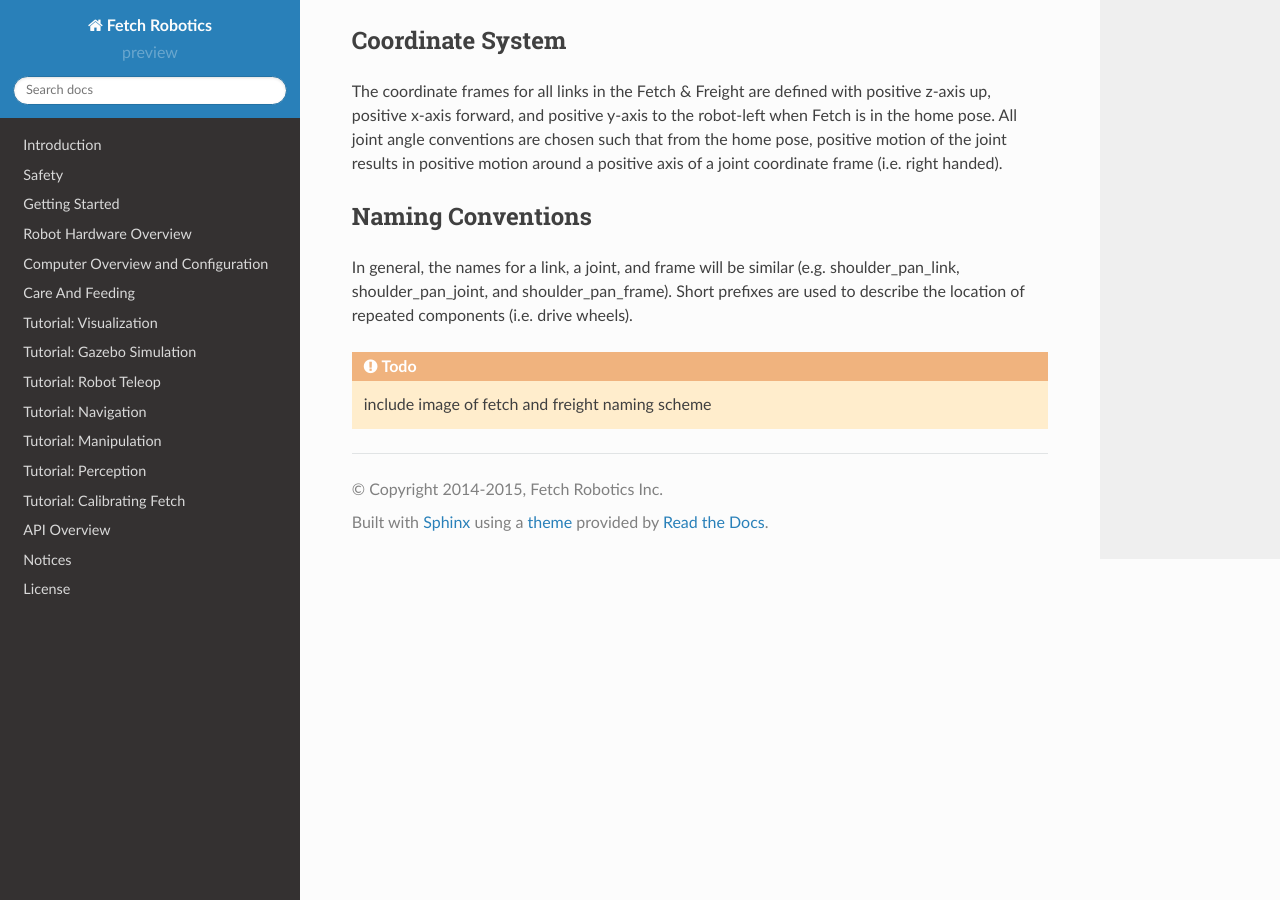
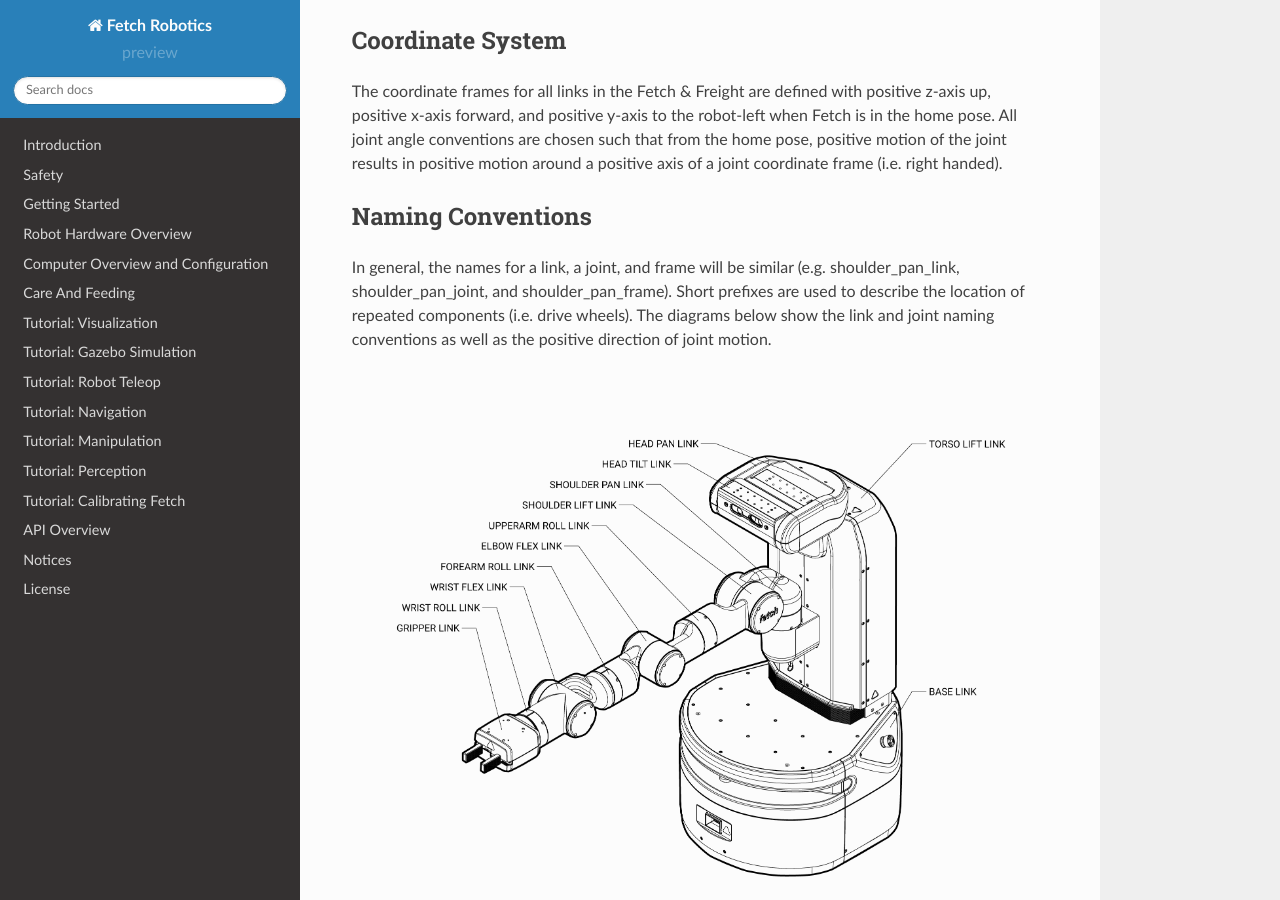
Before and after one commit to fetchrobotics/docs, a Sphinx documentation site: the page built from source/mechanism_terminology.rst, in a window 1280 px wide and 900 px high, scrolled down 1032 px. Built offline with Sphinx 7.4.7 and the Read the Docs theme 2.0.0, drawn with Linux system fonts in a browser that asks for light colours.

Commit message:
adding many of the missing figures, adding numbering to access panel image, fixing typos, and adding tables

```diff
--- a/source/mechanism_terminology.rst
+++ b/source/mechanism_terminology.rst
@@ -69,6 +69,16 @@
 In general, the names for a link, a joint, and frame will be similar
 (e.g. shoulder_pan_link, shoulder_pan_joint, and
 shoulder_pan_frame). Short prefixes are used to describe the location
-of repeated components (i.e. drive wheels).
+of repeated components (i.e. drive wheels). The diagrams below show
+the link and joint naming conventions as well as the positive
+direction of joint motion.
 
-.. TODO:: include image of fetch and freight naming scheme
+.. figure:: _static/fetch_link_names.png
+   :width: 100%
+   :align: center
+   :figclass: align-centered
+
+.. figure:: _static/fetch_joint_names.png
+   :width: 100%
+   :align: center
+   :figclass: align-centered
--- a/source/safety.rst
+++ b/source/safety.rst
@@ -14,7 +14,7 @@
 
 When operating Fetch & Freight R&D robots users should always be
 conscious of safety. Remember the robots are heavy pieces of equipment
-and moving parts. As the robots travel through an environment they can
+and have moving parts. As the robots travel through an environment they can
 carry and manipulate a wide variety of objects. Since the Fetch &
 Freight R&D robots are for applications development, their moves and
 actions may not be entirely predictable. Both the Fetch & Freight
@@ -90,7 +90,7 @@
 
 \
 
-* Make sure that the power cord is in good condition. Cord insulation must be intact with no crack or deterioration. Both connectors should be undamaged. If the power supply is damaged in anyway, it should be discarded and replaces with a new one from Fetch Robotics.
+* Make sure that the power cord is in good condition. Cord insulation must be intact with no crack or deterioration. Both connectors should be undamaged. If the power supply is damaged in anyway, it should be discarded and replaced with a new one from Fetch Robotics.
 
 \
 
--- a/source/teleop.rst
+++ b/source/teleop.rst
@@ -10,7 +10,10 @@
 The joystick is capable of controlling the movement of the robot
 base, torso, head and gripper.
 
-.. TODO:: add image of joystick (http://wiki.ros.org/ps3joy)
+.. figure:: _static/joystick_numbered.png
+   :width: 100%
+   :align: center
+   :figclass: align-centered
 
 To drive the robot base, hold the primary deadman button (button 10
 above) and use the two joysticks. The left joystick controls turning
```
Also changed, not shown: source/electrical.rst (+22 -10 lines), source/in_the_box.rst (+50 -9 lines), source/_static/charge_plug.png (added), source/_static/fetch_joint_names.png (added), source/_static/fetch_link_names.png (added), source/_static/joystick_numbered.png (added), source/_static/toolkit_in_box.png (added), source/_static/toolkit_numbering.png (added), 1 other file.
